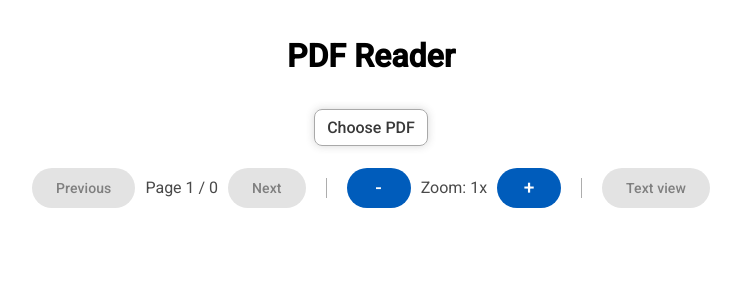
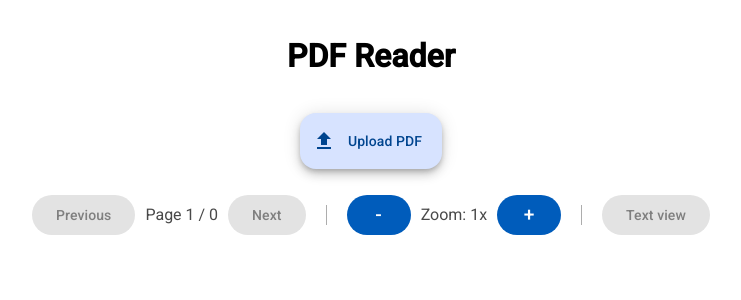
Before and after one commit to Apozsgai97/pdf-streamer, an Angular app: page / in a window 1280 px wide. Shown: the top 300 px of the page, without its empty margins (269-1010 px from the left). Built offline with nearby package versions, Linux system fonts and the light colour scheme.

Commit message:
feat: refactor PDF input component to improve file selection UI and functionality

```diff
--- a/src/app/pdf-input/pdf-input.component.html
+++ b/src/app/pdf-input/pdf-input.component.html
@@ -1,5 +1,4 @@
-<label for="pdf" class="file-label">
-  <span class="file-label__button" >Choose PDF</span>
+<div class="file-input-container">
   <input
     type="file"
     id="pdf"
@@ -7,4 +6,8 @@
     (change)="onFileSelected($event)"
     class="file-input"
   />
-</label>
+  <button mat-fab extended (click)="triggerFileInput()">
+    <mat-icon>upload</mat-icon>
+    Upload PDF
+  </button>
+</div>
--- a/src/app/pdf-input/pdf-input.component.scss
+++ b/src/app/pdf-input/pdf-input.component.scss
@@ -1,24 +1,18 @@
-.file-label {
+.file-input-container {
   display: flex;
-  align-items: center;
-  gap: 1rem;
-  padding: 0.75rem 1rem;
+  justify-content: center;
+  margin: 1rem 0;
 
-  .file-label__button {
-    color: rgb(57, 57, 57);
-    padding: 0.5rem 0.75rem;
-    border: 1px solid darkgray;
-    border-radius: 0.5rem;
-    box-shadow: 0 0 0.5rem rgba(57, 57, 57, 0.2);
-    font-weight: 500;
-    cursor: pointer;
-  }
-
-  .file-label__button:hover {
-    background-color: rgb(244, 244, 244);
-  }
-
-  .file-input {
-    display: none;
+  button {
+    position: relative;
+    z-index: 1;
   }
 }
+
+.file-input {
+  position: absolute;
+  width: 0;
+  height: 0;
+  opacity: 0;
+  overflow: hidden;
+}
--- a/src/app/pdf-input/pdf-input.component.ts
+++ b/src/app/pdf-input/pdf-input.component.ts
@@ -1,13 +1,22 @@
 import { Component, EventEmitter, Output } from '@angular/core';
+import { MatButtonModule } from '@angular/material/button';
+import { MatIconModule } from '@angular/material/icon';
 
 @Component({
   selector: 'app-pdf-input',
-  imports: [],
+  imports: [MatButtonModule, MatIconModule],
   templateUrl: './pdf-input.component.html',
   styleUrl: './pdf-input.component.scss',
 })
 export class PdfInputComponent {
-  @Output() fileSelected = new EventEmitter<File>()
+  @Output() fileSelected = new EventEmitter<File>();
+
+  triggerFileInput() {
+    const fileInput = document.getElementById('pdf') as HTMLInputElement;
+    if (fileInput) {
+      fileInput.click();
+    }
+  }
 
   onFileSelected(event: Event) {
     const input = event.target as HTMLInputElement;
```
